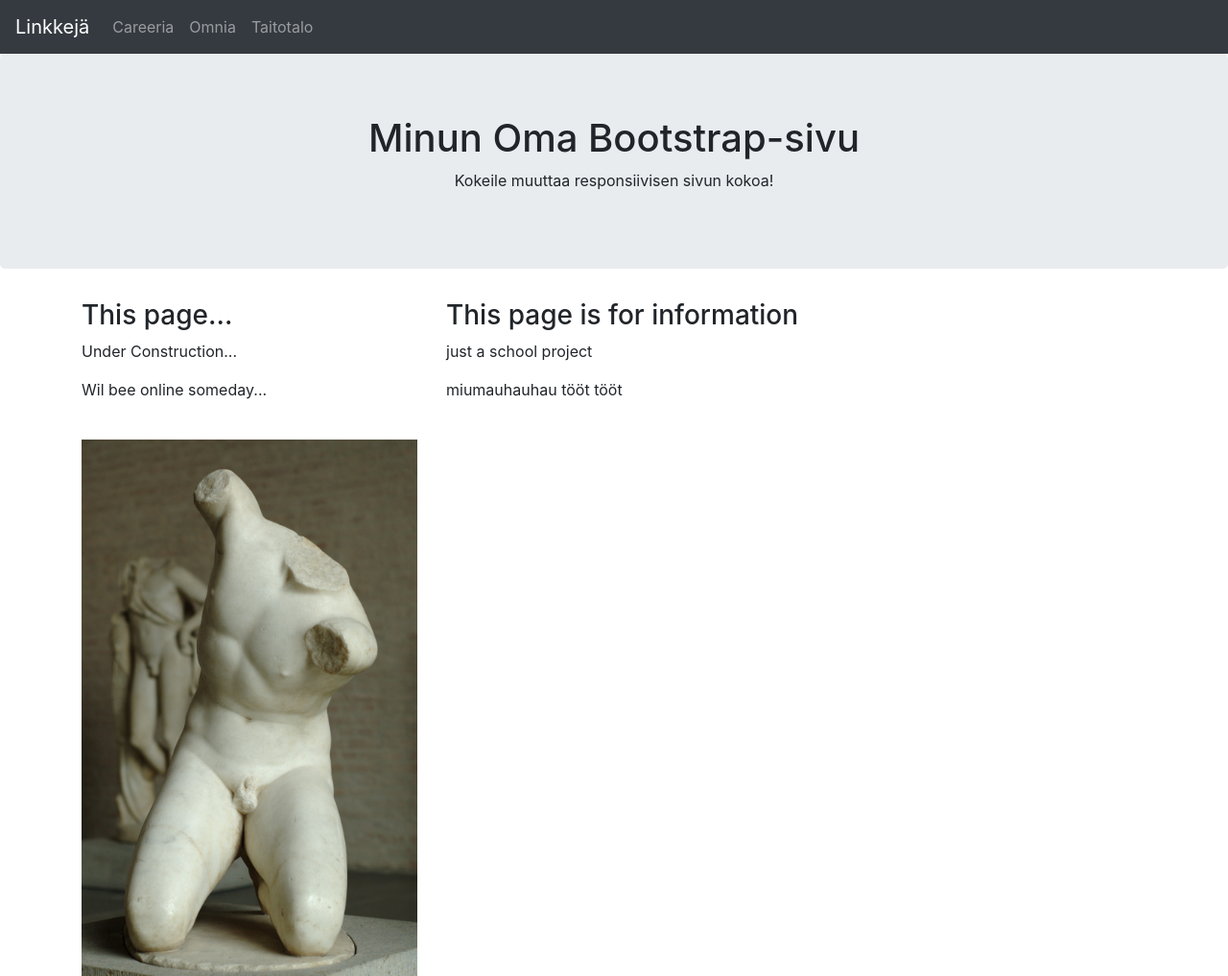
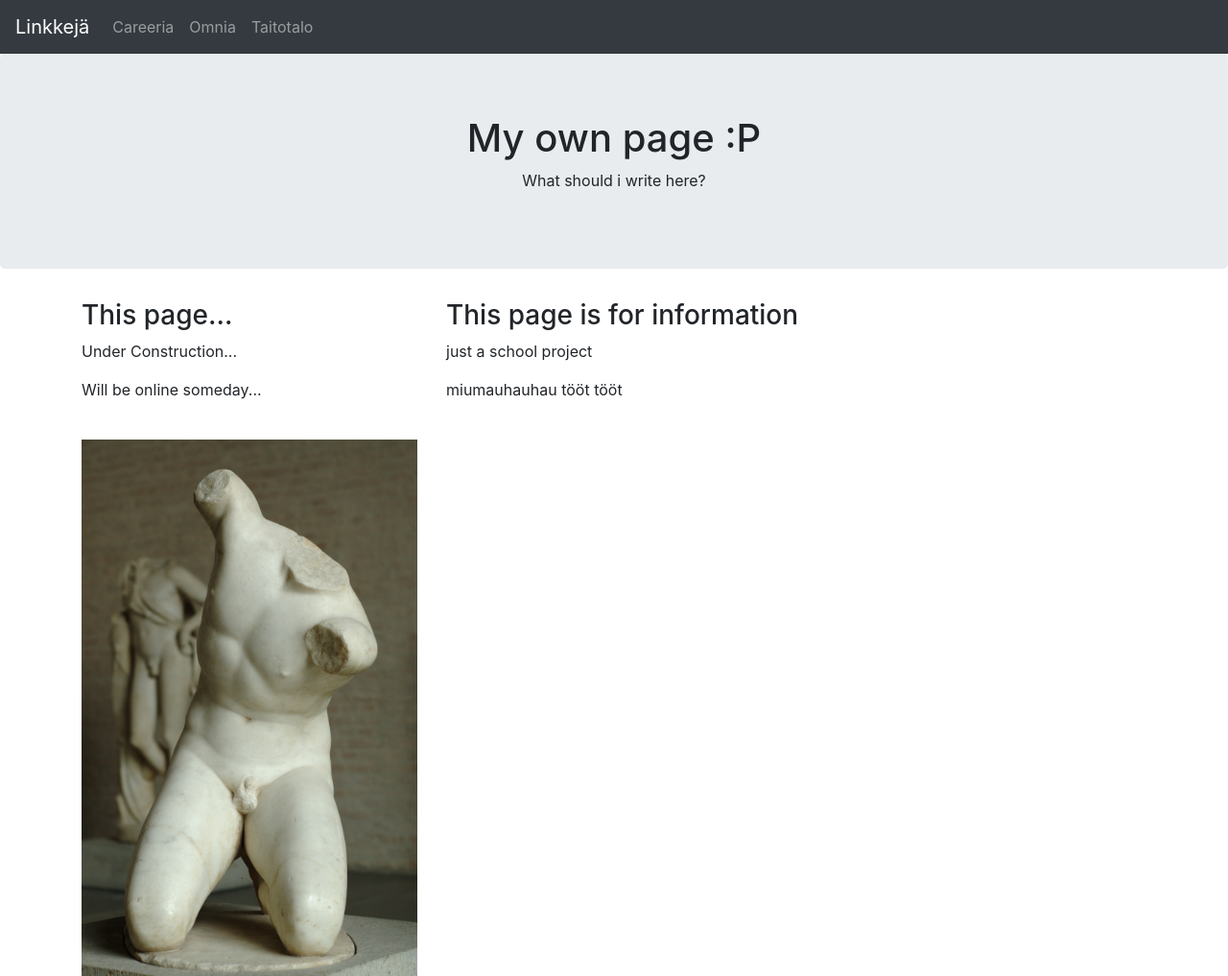
Before and after one commit to Turzik11/Turzik11.github.io, a plain HTML site: page index.html in a window 1280 px wide. Shown: the whole page at 96% size. Drawn offline with nearby package versions, Linux system fonts and the light colour scheme.

Commit message:
Update index.html

```diff
--- a/index.html
+++ b/index.html
@@ -38,8 +38,8 @@
 
 
 <div class="jumbotron text-center">
-  <h1>Minun Oma Bootstrap-sivu</h1>
-  <p>Kokeile muuttaa responsiivisen sivun kokoa!</p>
+  <h1>My own page :P</h1>
+  <p>What should i write here?</p>
 </div>
 
 <div class="container">
@@ -47,7 +47,7 @@
     <div class="col-sm-4">
       <h3>This page...</h3>
       <p>Under Construction...</p>
-      <p>Wil bee online someday...</p><br>
+      <p>Will be online someday...</p><br>
 	  <img class="img-fluid" src="torso.jpg" alt="Torso">
     </div>
     <div class="col-sm-8">
```
